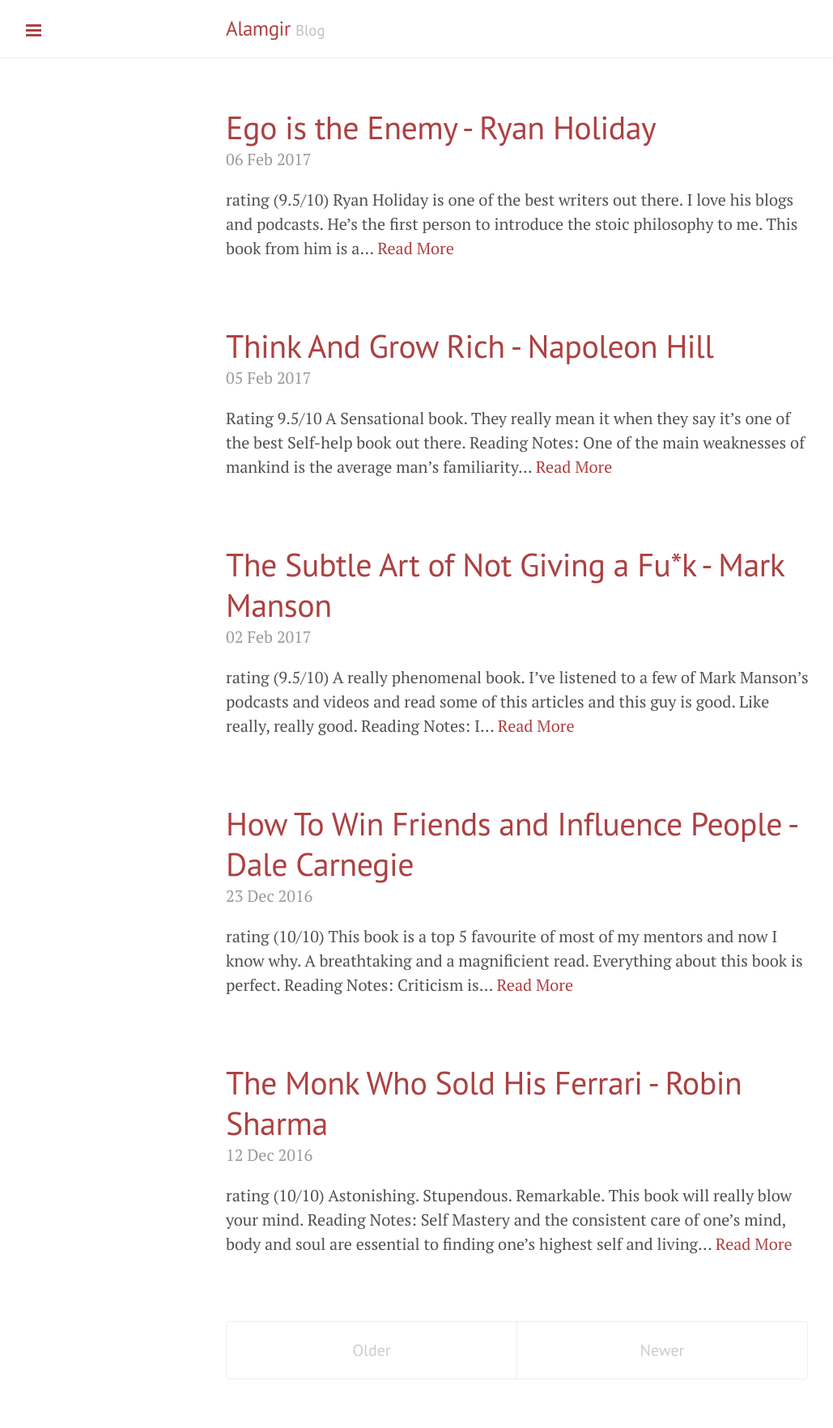
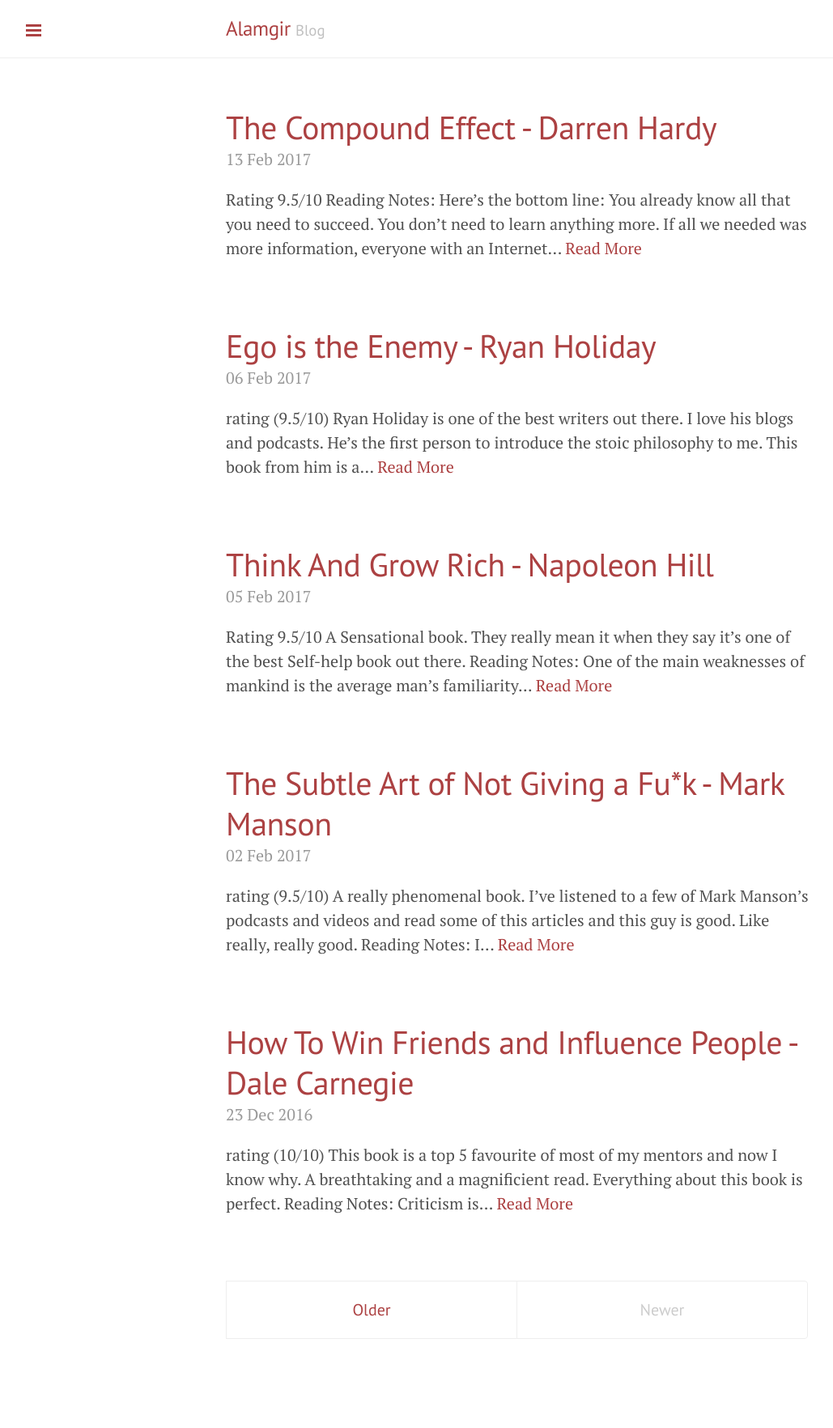
Before and after one commit to alamgirqazi/blog, a Jekyll site: the page built from index.html, in a window 1280 px wide. Shown: the whole page at 81% size, without its empty margins (1-1030 px from the left). Built offline with Jekyll 4.4.1, drawn with Linux system fonts in a browser that asks for light colours; the list of posts is cut into pages by our own code; after the commit the page ends 1714 px from its top, so only the background shows below that; some of the changed lines change nothing that is shown.

Commit message:
added compound effect

```diff
--- /dev/null
+++ b/_posts/2017-02-13-TheCompoundEffect.md
@@ -0,0 +1,123 @@
+---
+layout: post
+title: The Compound Effect - Darren Hardy
+permalink: TheCompoundEffect
+---
+
+![The Compound Effect - Darren Hardy](public/the compound effect - darren hardy.jpg "The Compound Effect - Darren Hardy")
+
+### Rating 9.5/10
+
+#### Reading Notes:
+
+Here’s the bottom line: You already know all that you need to succeed. You don’t need to learn anything more. If all we needed was more information, everyone with an Internet connection would live in a mansion, have abs of steel, and be blissfully happy. New or more information is not what you need—a new plan of action is.
+
+The Compound Effect is the principle of reaping huge rewards from a series of small, smart choices.
+
+Small, Smart Choices + Consistency + Time = RADICAL DIFFERENCE
+
+I want you to know in your bones that your only path to success is through a continuum of mundane, unsexy, unexciting, and sometimes difficult daily disciplines compounded over time.
+Our choices can be our best friend or our worst enemy. They can deliver us to our goals or send us orbiting into a galaxy far, far away. Think about it. Everything in your life exists because you first made a choice about something. Choices are at the root of every one of your results. Each choice starts a behavior that over time becomes a habit. Choose poorly, and you just might find yourself back at the drawing board, forced to make new, often harder choices. Don’t choose at all, and you’ve made the choice to be the passive receiver of whatever comes your way.
+
+> Your biggest challenge isn’t that you’ve intentionally been making bad choices. Heck, that would be easy to fix. Your biggest challenge is that you’ve been sleepwalking through your choices. Half the time, you’re not even aware you’re making them! Our choices are often shaped by our culture and upbringing. They can be so entwined in our routine behaviors and habits that they seem beyond our control.
+
+Have you ever been bitten by an elephant? How about a mosquito? It’s the little things in life that will bite you.
+
+“Only when you’re willing to take 100 percent responsibility for making the relationship work will it work.
+
+> If I always took 100 percent responsibility for everything I experienced—completely owning all of my choices and all the ways I responded to whatever happened to me—I held the power. Everything was up to me. I was responsible for everything I did, didn’t do, or how I responded to what was done to me. You alone are responsible for what you do, don’t do, or how you respond to what’s done to you.
+
+Everyone has the opportunity to be “lucky,” because beyond having the basics of health and sustenance, luck simply comes down to a series of choices.
+Preparation (personal growth) + Attitude (belief/mindset) + Opportunity (a good thing coming your way) + Action (doing something about it) = Luck
+
+Arnold Palmer, who told SUCCESS magazine in February of 2009, “It’s a funny thing; the more I practice, the luckier I get.”
+
+> You cannot see what you don’t look for, and you cannot look for what you don’t believe in.
+
+> Jim Rohn said, “The day you graduate from childhood to adulthood is the day you take full responsibility for your life.”
+
+We canceled her subscription to People magazine (it was time to study her own life)
+
+Aristotle wrote, “We are what we repeatedly do.”
+
+Merriam-Webster defines habit this way: “An acquired mode of behavior that has become nearly or completely involuntary.”
+
+Psychological studies reveal that 95 percent of everything we feel, think, do, and achieve is a result of a learned habit! We’re born with instincts, of course, but no habits at all. We develop them over time.
+
+> You know successful people aren’t necessarily more intelligent or more talented than anyone else. But their habits take them in the direction of becoming more informed, more knowledgeable, more competent, better skilled, and better prepared.
+
+Forget about willpower. It’s time for why-power. Your choices are only meaningful when you connect them to your desires and dreams. The wisest and most motivating choices are the ones aligned with that which you identify as your purpose, your core self, and your highest values.
+
+The power of your why is what gets you to stick through the grueling, mundane, and laborious. All of the hows will be meaningless until your whys are powerful enough.
+
+The access point to your why-power is through your core values, which define both who you are and what you stand for. Your core values are your internal compass, your guiding beacon, your personal GPS. They act as the filter through which you run all of life’s demands, requests, and temptations, making sure they’re leading you toward your intended destination.
+
+> Getting your core values defined and properly calibrated is one of the most important steps in redirecting your life toward your grandest vision.
+
+A goal that is not in writing is merely a fantasy.
+
+One thing Jim Rohn taught me is: “If you want to have more, you have to become more. Success is not something you pursue. What you pursue will elude you; it can be like trying to chase butterflies.
+
+> Success is something you attract by the person you become.”
+
+What stands between you and your goal is your behavior.
+
+I like to read at least ten pages of an inspirational book before going to sleep. I know the mind continues to process the last information consumed before bedtime, so I want to focus my attention on something constructive and helpful in making progress with my goals and ambitions. That’s it. All hell can break loose throughout the day, but because I control the bookends, I know I’m always going to start and finish strong.
+
+Jim Rohn taught me that life is simply a collection of experiences; our goal should be to increase the frequency and the intensity of the good experiences.
+
+If there’s one discipline that gives me a competitive advantage, it’s my ability to be consistent.
+
+The person who, given enough time, will beat virtually anybody in any competition as a result of positive habits and behaviors applied consistently.
+
+If you want your brain to perform at its peak, you’ve got to be even more vigilant about what you feed it. Are you feeding it news summaries or mind-numbing sitcoms?
+
+Your brain is not designed to make you happy. Your brain has only one agenda in mind: survival. It is always watching for signs of “lack and attack.”
+
+Our mind is like an empty glass; it’ll hold anything you put into it. You put in sensational news, salacious headlines, talk-show rants, and you’re pouring dirty water into your glass. If you’ve got dark, dismal, worrisome water in your glass, everything you create will be filtered through that muddy mess, because that’s what you’ll be thinking about. Garbage in, garbage out.
+
+What is that clear water? Positive, inspirational, and supportive input and ideas. Stories of aspiration, people who, despite challenges, are overcoming obstacles and achieving great things. Strategies of success, prosperity, health, love, and joy. Ideas to create more abundance, to grow, expand, and become more. Examples and stories of what’s good, right, and possible in the world.
+
+I can’t get over how commercials prey on our psychology, our fears, pains, needs, and weaknesses. If I walk through life thinking that I’m not enough just as I am—that I need to buy this, that, and the other thing to be okay—how can I expect to create amazing results?
+
+I don’t watch or listen to any news and I don’t read any newspapers or news magazines. Ninety-nine percent of all news has no bearing on my personal life or my personal goals, dreams, and ambitions anyway.
+
+Who do you spend the most time with? Who are the people you most admire? Are those two groups of people exactly the same? If not, why not? Jim Rohn taught that we become the combined average of the fi ve people we hang around the most.
+Rohn would say we could tell the quality of our health, attitude, and income by looking at the people around us. The people with whom we spend our time determine what conversations dominate our attention, and to which attitudes and opinions we are regularly exposed.
+
+According to research by social psychologist Dr. David McClelland of Harvard, your “reference group” determines as much as 95 percent of your success or failure in life.
+
+I’m constantly weeding out of my life people who refuse to grow and live positively.
+
+There are some people you can spend three hours with, but not three days. Others you can spend three minutes with, but not three hours.
+
+I have spent more than a thousand hours getting direct instruction from Jim, and 99 percent of that was through books and audio programs.
+
+What’s exciting about that is, no matter where you are in your life—maybe busy at home with small children or caretaking aging parents, working long hours with people with whom you have little in common, or living out in the country far from the nearest office building—you, too, can have almost any mentor you want, if he or she has gathered their best thoughts, stories, and ideas into books, CDs, DVDs, and podcasts.
+
+> Paul J. Meyer is another man who served as a mentor to me. After spending a couple of hours with Paul, hearing about all his plans and ventures and activities, my head would spin. Just trying to make sense of all he had going on exhausted me. After time with Paul, I’d want to go take a nap! But my association with him raised my game. His walking pace was my running pace. It expanded my ideas about how big I could play and how ambitious I could be. You have to get around people like that.
+
+> When I sat down with Ken Blanchard, he explained the simplicity of engaging a mentor (SUCCESS, January 2010): “The first thing you want to remember with a mentor is that it doesn’t need to take a lot of their time.
+
+You will be amazed how successful businesspeople are willing to be mentors to people when it’s not taking a lot of time.” John Wooden reinforces the point that others desire to be mentors (SUCCESS, September 2008): “Mentoring is your true legacy. It is the greatest inheritance you can give to others. And it should never end. It is why you get up every day. To teach and be taught.” He went on to explain that mentorship is also a two-way street. “An individual needs to be open to being mentored. It is our responsibility to be willing to allow our lives and our minds to be touched, molded, and strengthened by the people who surround us.”
+
+It’s surprising the genius people are willing to share when you show sincere interest.
+Remember the adage: “Never ask advice of someone with whom you wouldn’t want to trade places.
+
+> The dream in your heart may be bigger than the environment in which you find yourself. Sometimes you have to get out of that environment to see that dream fulfilled. It’s like planting an oak sapling in a pot. Once it becomes rootbound, its growth is limited. It needs a great space to become a mighty oak. So do you.
+
+When I talk about your environment, I’m not just referring to where you live. I’m referring to whatever surrounds you. Creating a positive environment to support your success means clearing out all the clutter in your life.
+
+Additionally, when you’re creating an environment to support your goals, remember that you get in life what you tolerate.
+
+> If you tolerate disrespect, you will be disrespected. If you tolerate people being late and making you wait, people will show up late for you. If you tolerate being underpaid and overworked, that will continue for you. If you tolerate your body being overweight, tired, and perpetually sick, it will be.
+
+> It’s amazing how life will organize around the standards you set for yourself. Some people think they’re the victims of other people’s behavior, but in actuality, we have control over how people treat us. Protect your emotional, mental, and physical space so you can live with peace, rather than in the chaos and stress the world will hurl upon you.
+
+> As Jim Rohn would say, “Don’t wish it were easier; wish you were better.”
+
+Robert Schuller told us in his SUCCESS feature (December 2008), “I say no idea is worthwhile if it doesn’t start with ‘Wow!’ ”
+
+Let me share with you what motivates me. My core value in life is significance. My desire is to make a positive difference in other people’s lives.
+
+Whatever I want in life, I’ve found that the best way to get it is to focus my energy on giving to others. If I want to boost my confidence, I look for ways to help someone else feel more confident. If I want to feel more hopeful, positive, and inspired, I try to infuse that in someone else’s day. If I want more success for myself, the fastest way to get it is to go about helping someone else obtain it.
--- a/listofbooks.md
+++ b/listofbooks.md
@@ -46,6 +46,20 @@
 
 <hr>
 <br/>
+
+ ### The Compound Effect - Darren Hardy
+
+![The Compound Effect - Darren Hardy](public/the compound effect - darren hardy.jpg "The Compound Effect - Darren Hardy")
+
+Rating 9.5/10
+
+See my reading-notes [The Compound Effect - Darren Hardy](https://alamgirqazi.github.io/blog/TheCompoundEffect)
+
+
+<hr>
+<br/>
+
+
 
 ### Think and Grow Rich - Napoleon Hill
 
@@ -187,15 +201,6 @@
 
 
 
-<!-- ### The Compound Effect - Darren Hardy
-
-![The Compound Effect - Darren Hardy](public/the compound effect - darren hardy.jpg "The Compound Effect - Darren Hardy")
-
-Rating (coming soon)
-
-
-<hr>
-<br/> -->
 
 
 
```
